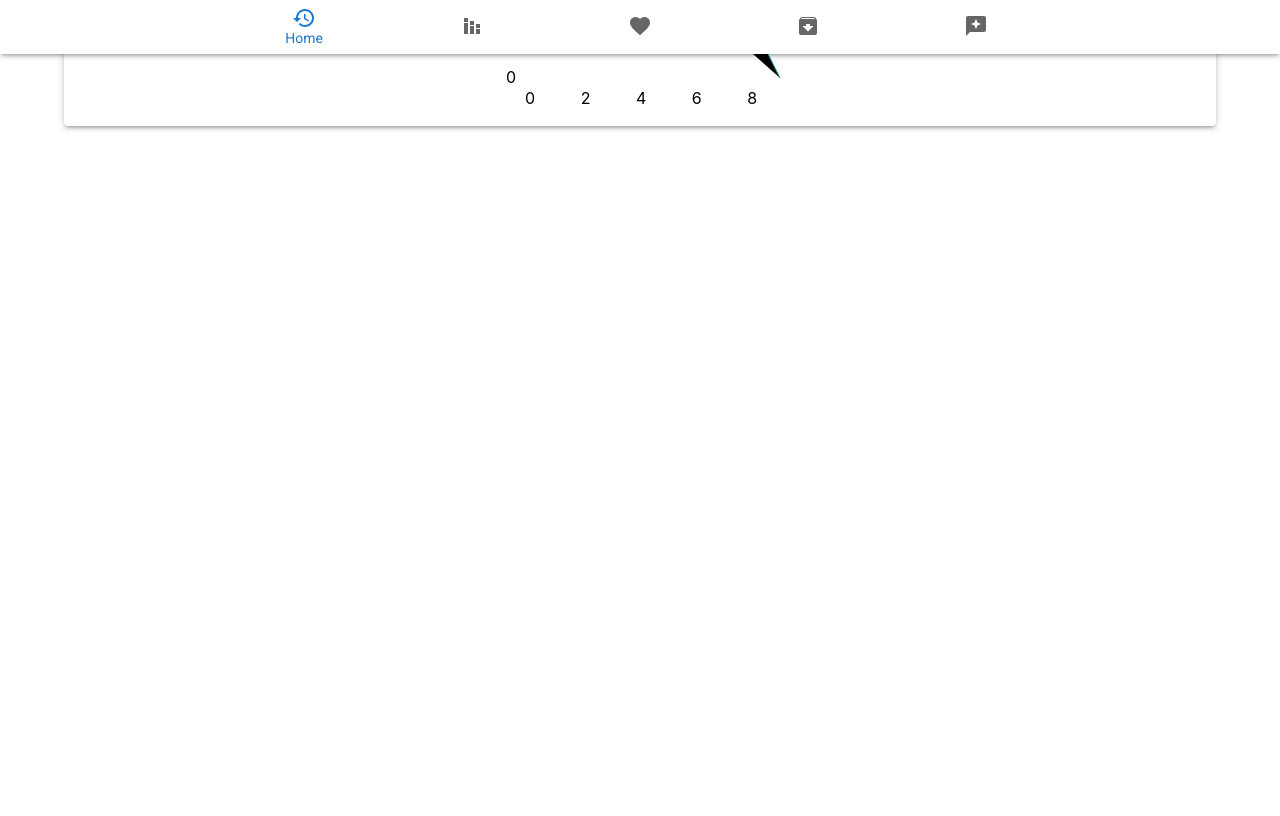
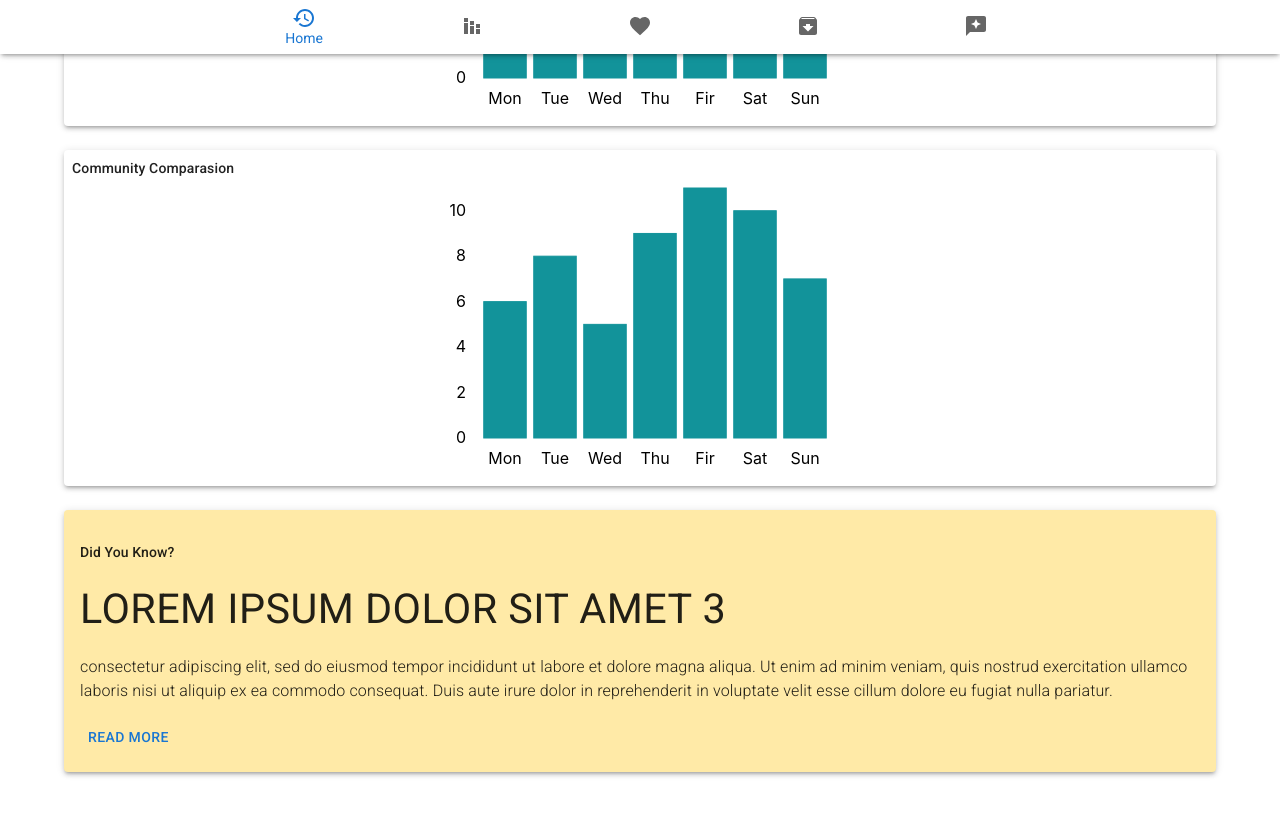
Before and after one commit to polszewsky/no-such-app, a React (Create React App) app: page / in a window 1280 px wide. Shown: the part 746-1562 px from the top of the page. Before the commit the page ends 970 px from the top, so only its background shows below. Built offline with nearby package versions, Linux system fonts and the light colour scheme.

Commit message:
Slice for the Home Info Cards and Some Charts

```diff
--- a/src/pages/Home.js
+++ b/src/pages/Home.js
@@ -5,6 +5,8 @@ import { Link } from "react-router-dom";
 import PointsIndex from "./home/PointsIndex";
 import LastTravels from "./home/LastTravels";
 import WeeklyDataCharts from "./home/WeeklyDataCharts";
+import CommunityComparasion from "./home/CommunityComparasion";
+import DidYouKnow from "./home/DidYouKnow";
 
 export default function Home() {
   return (
@@ -21,6 +23,10 @@ export default function Home() {
       <LastTravels />
 
       <WeeklyDataCharts />
+
+      <CommunityComparasion />
+
+      <DidYouKnow />
 
       <Grid item>
         <Link to="/travel/add-travel">
--- a/src/pages/home/CommunityComparasion.js
+++ b/src/pages/home/CommunityComparasion.js
@@ -1,5 +1,59 @@
+import { Grid, Paper, Typography } from "@mui/material";
 import React from "react";
+import {
+  HorizontalGridLines,
+  VerticalBarSeries,
+  VerticalGridLines,
+  XAxis,
+  XYPlot,
+  YAxis,
+} from "react-vis";
 
 export default function CommunityComparasion() {
-  return <div>CommunityComparasion</div>;
+  const blueData = [
+    { x: "Mon", y: 6 },
+    { x: "Tue", y: 8 },
+    { x: "Wed", y: 5 },
+    { x: "Thu", y: 9 },
+    { x: "Fir", y: 11 },
+    { x: "Sat", y: 10 },
+    { x: "Sun", y: 7 },
+  ];
+
+  return (
+    <Grid
+      container
+      item
+      direction="row"
+      justifyContent="center"
+      alignItems="center"
+    >
+      <Grid item xs={12}>
+        <Paper sx={{ padding: "0.5rem" }} elevation={3}>
+          <Grid container item direction="row">
+            <Typography variant="body2" sx={{ fontWeight: 500 }}>
+              Community Comparasion
+            </Typography>
+          </Grid>
+          <Grid
+            container
+            item
+            direction="row"
+            justifyContent="center"
+            alignItems="center"
+          >
+            <Grid item>
+              <XYPlot xType="ordinal" height={300} width={400} xDistance={100}>
+                <VerticalGridLines />
+                <HorizontalGridLines />
+                <XAxis />
+                <YAxis />
+                <VerticalBarSeries data={blueData} />
+              </XYPlot>
+            </Grid>
+          </Grid>
+        </Paper>
+      </Grid>
+    </Grid>
+  );
 }
--- a/src/pages/home/DidYouKnow.js
+++ b/src/pages/home/DidYouKnow.js
@@ -1,5 +1,73 @@
-import React from "react";
+import { Button, Grid, Paper, Typography } from "@mui/material";
+import React, { useEffect, useMemo, useState } from "react";
+import { useSelector } from "react-redux";
 
 export default function DidYouKnow() {
-  return <div>DidYouKnow</div>;
+  //List of Colors => 3
+  const cardColors = useMemo(() => ["#55efc4", "#a29bfe", "#ffeaa7"], []);
+
+  const { infoList = [] } = useSelector((state) => state.homeInformations);
+
+  const [selectedInfo, setSelectedInfo] = useState({});
+  const [selectedColor, setSelectedColor] = useState("");
+
+  useEffect(() => {
+    //RAND 0 to NUMBER OF COLORS/INFO CARDS FROM SLICE
+    const selectedIndex = Math.floor(Math.random() * 3);
+
+    setSelectedColor(cardColors[selectedIndex]);
+
+    if (infoList && infoList.length > 1) {
+      setSelectedInfo(infoList[selectedIndex]);
+    }
+  }, [infoList, cardColors]);
+
+  return (
+    <Grid
+      container
+      item
+      direction="row"
+      justifyContent="center"
+      alignItems="center"
+    >
+      <Grid item xs={12}>
+        <Paper
+          sx={{
+            padding: "1rem",
+            background: `${selectedColor}`,
+          }}
+          elevation={3}
+        >
+          <Grid container item direction="row">
+            <Grid item xs={12} sx={{ marginTop: "1rem" }}>
+              <Typography variant="subtitle2">Did You Know?</Typography>
+            </Grid>
+            <Grid item xs={12} sx={{ marginTop: "1rem" }}>
+              <Typography
+                variant="body2"
+                sx={{ textTransform: "uppercase", fontSize: "31pt" }}
+              >
+                {selectedInfo.title ?? ""}
+              </Typography>
+            </Grid>
+            <Grid item xs={12} sx={{ marginTop: "1rem" }}>
+              <Typography sx={{ fontWeight: 200 }}>
+                {selectedInfo?.description ?? ""}
+              </Typography>
+            </Grid>
+            <Grid item xs={12} sx={{ marginTop: "1rem" }}>
+              <Button
+                variant="text"
+                onClick={() =>
+                  window.location.replace("https://www.ecosia.org")
+                }
+              >
+                Read more
+              </Button>
+            </Grid>
+          </Grid>
+        </Paper>
+      </Grid>
+    </Grid>
+  );
 }
--- a/src/pages/home/LastTravels.js
+++ b/src/pages/home/LastTravels.js
@@ -29,8 +29,8 @@ export default function LastTravels() {
                 justifyContent="center"
                 alignItems="center"
               >
-                {lastTravels.map((tv) => (
-                  <LastTravelRecord travel={tv} />
+                {lastTravels.map((tv, index) => (
+                  <LastTravelRecord travel={tv} key={index} />
                 ))}
               </Grid>
             </Grid>
--- a/src/pages/home/WeeklyDataCharts.js
+++ b/src/pages/home/WeeklyDataCharts.js
@@ -2,7 +2,7 @@ import { Grid, Paper, Typography } from "@mui/material";
 import React from "react";
 import {
   HorizontalGridLines,
-  LineSeries,
+  VerticalBarSeries,
   VerticalGridLines,
   XAxis,
   XYPlot,
@@ -10,17 +10,15 @@ import {
 } from "react-vis";
 
 export default function WeeklyDataCharts() {
-  const data = [
-    { x: 0, y: 8 },
-    { x: 1, y: 5 },
-    { x: 2, y: 4 },
-    { x: 3, y: 9 },
-    { x: 4, y: 1 },
-    { x: 5, y: 7 },
-    { x: 6, y: 6 },
-    { x: 7, y: 3 },
-    { x: 8, y: 2 },
-    { x: 9, y: 0 },
+  //TODO: what scale ?
+  const blueData = [
+    { x: "Mon", y: 6 },
+    { x: "Tue", y: 8 },
+    { x: "Wed", y: 5 },
+    { x: "Thu", y: 9 },
+    { x: "Fir", y: 11 },
+    { x: "Sat", y: 10 },
+    { x: "Sun", y: 7 },
   ];
 
   return (
@@ -35,7 +33,7 @@ export default function WeeklyDataCharts() {
         <Paper sx={{ padding: "0.5rem" }} elevation={3}>
           <Grid container item direction="row">
             <Typography variant="body2" sx={{ fontWeight: 500 }}>
-              Weekly Statistics
+              Weekly Data
             </Typography>
           </Grid>
           <Grid
@@ -46,12 +44,12 @@ export default function WeeklyDataCharts() {
             alignItems="center"
           >
             <Grid item>
-              <XYPlot height={300} width={300}>
+              <XYPlot xType="ordinal" height={300} width={400} xDistance={100}>
                 <VerticalGridLines />
                 <HorizontalGridLines />
                 <XAxis />
                 <YAxis />
-                <LineSeries data={data} />
+                <VerticalBarSeries data={blueData} />
               </XYPlot>
             </Grid>
           </Grid>
--- /dev/null
+++ b/src/reducers/homeInformationsSlice.js
@@ -0,0 +1,31 @@
+import { createSlice } from "@reduxjs/toolkit";
+
+const initialState = {
+  infoList: [
+    {
+      title: "Lorem ipsum dolor sit amet 1",
+      description:
+        "consectetur adipiscing elit, sed do eiusmod tempor incididunt ut labore et dolore magna aliqua. Ut enim ad minim veniam, quis nostrud exercitation ullamco laboris nisi ut aliquip ex ea commodo consequat. Duis aute irure dolor in reprehenderit in voluptate velit esse cillum dolore eu fugiat nulla pariatur.",
+    },
+    {
+      title: "Lorem ipsum dolor sit amet 2",
+      description:
+        "consectetur adipiscing elit, sed do eiusmod tempor incididunt ut labore et dolore magna aliqua. Ut enim ad minim veniam, quis nostrud exercitation ullamco laboris nisi ut aliquip ex ea commodo consequat. Duis aute irure dolor in reprehenderit in voluptate velit esse cillum dolore eu fugiat nulla pariatur.",
+    },
+    {
+      title: "Lorem ipsum dolor sit amet 3",
+      description:
+        "consectetur adipiscing elit, sed do eiusmod tempor incididunt ut labore et dolore magna aliqua. Ut enim ad minim veniam, quis nostrud exercitation ullamco laboris nisi ut aliquip ex ea commodo consequat. Duis aute irure dolor in reprehenderit in voluptate velit esse cillum dolore eu fugiat nulla pariatur.",
+    },
+  ],
+};
+
+export const homeInformationsSlice = createSlice({
+  name: "homeInformations",
+  initialState: initialState,
+  reducers: {},
+});
+
+// export const {} = homeInformationsSlice.actions;
+
+export default homeInformationsSlice.reducer;
--- a/src/store.js
+++ b/src/store.js
@@ -1,8 +1,10 @@
 import { configureStore } from "@reduxjs/toolkit";
 import counterReducer from "./reducers/counterReducer";
+import homeInformationsReducer from "./reducers/homeInformationsSlice";
 
 export default configureStore({
   reducer: {
     counter: counterReducer,
+    homeInformations: homeInformationsReducer,
   },
 });
```
